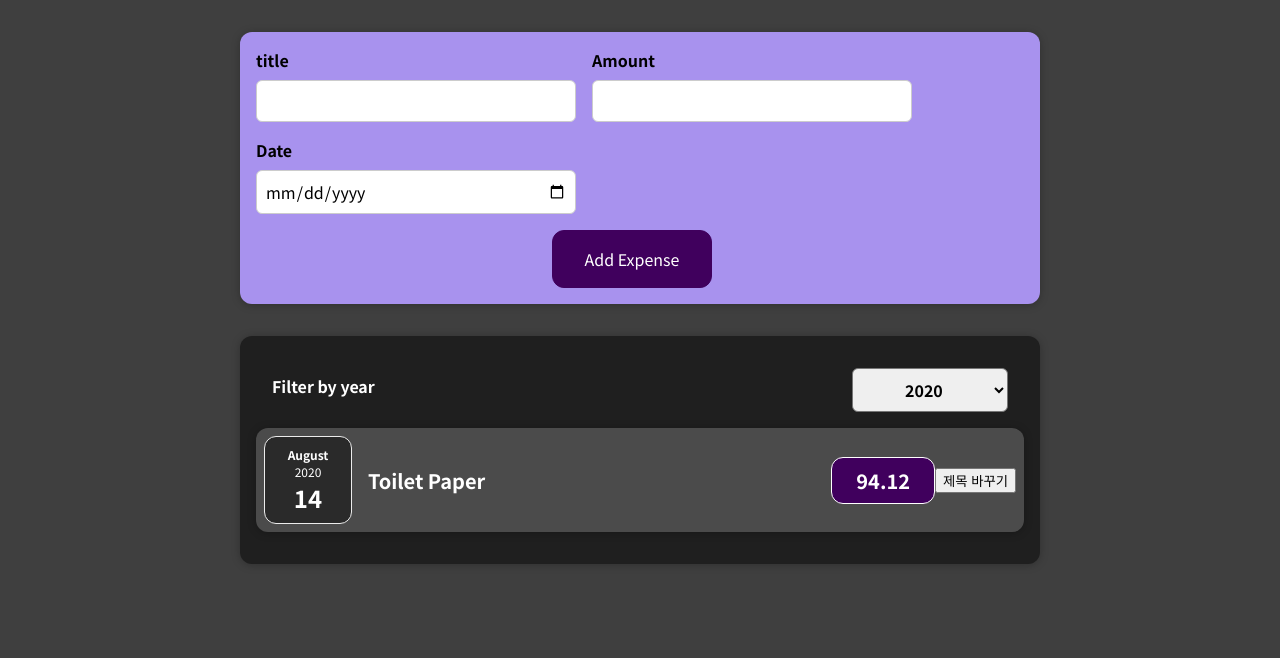
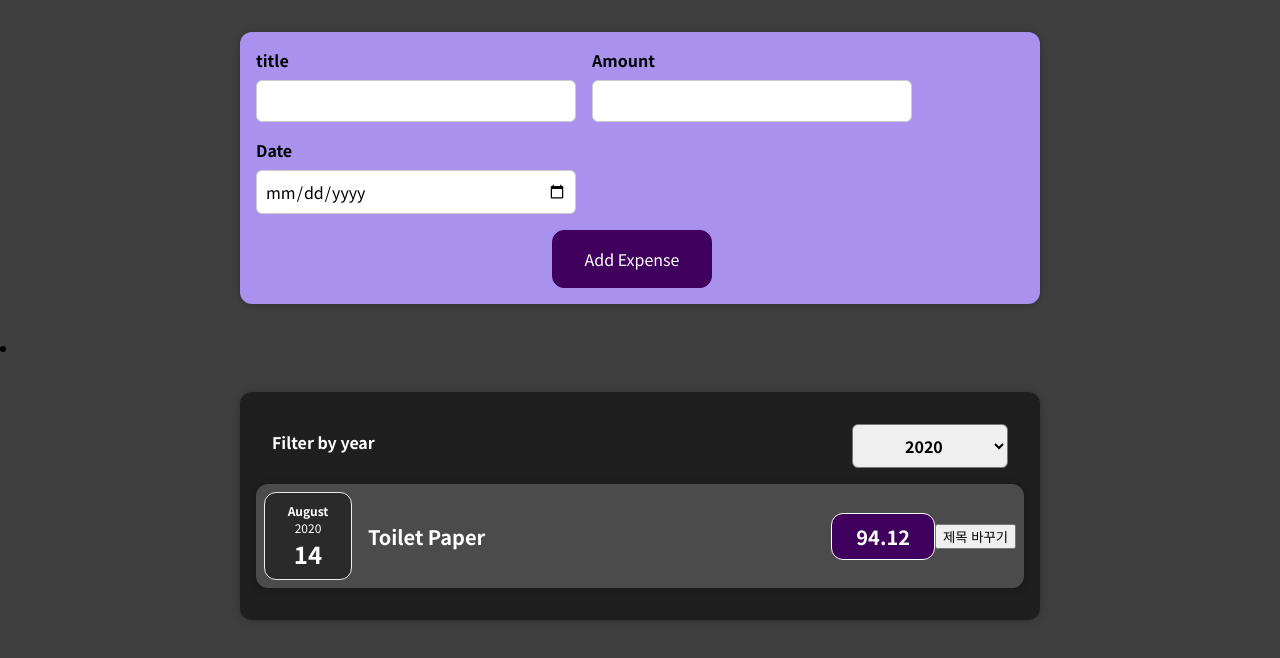
Before and after one commit to wonyoung2257/react_study, a React (Create React App) app: page / in a window 1280 px wide. Shown: the top 658 px of the page. Built offline with nearby package versions, Linux system fonts and the light colour scheme.

Commit message:
5강- 조건부 내용 출력 다른 컴포넌트로 분리

```diff
--- a/src/components/Expenses/Expenses.js
+++ b/src/components/Expenses/Expenses.js
@@ -1,8 +1,8 @@
 import { useState } from "react";
-import ExpenseItem from "./Expenseltem";
 import "./Expenses.css";
 import Card from "../UI/Card";
 import ExpensesFilter from "./ExpensesFilter";
+import ExpensesList from "./ExpensesList";
 
 function Expenses(props) {
   const [filterYear, setfilterYear] = useState("2020");
@@ -16,21 +16,13 @@
     return expense.date.getFullYear().toString() === filterYear;
   });
 
-  let expensesContent = <p>지출 내역이 없음</p>;
-
-  if (filteredExpense.length > 0) {
-    expensesContent = filteredExpense.map((expense) => (
-      <ExpenseItem key={expense.id} title={expense.title} amount={expense.amount} date={expense.date} />
-    ));
-  }
-
   return (
-    <div>
+    <li>
       <Card className="expenses">
         <ExpensesFilter selected={filterYear} onSeletYear={filterChangeHandler} />
-        {expensesContent}
+        <ExpensesList items={filteredExpense} />
       </Card>
-    </div>
+    </li>
   );
 }
 export default Expenses;
--- /dev/null
+++ b/src/components/Expenses/ExpensesList.css
@@ -0,0 +1,9 @@
+.expenses-list {
+  list-style: none;
+  padding: 0;
+}
+
+.expenses-list__fallback {
+  color: white;
+  text-align: center;
+}
--- /dev/null
+++ b/src/components/Expenses/ExpensesList.js
@@ -0,0 +1,18 @@
+import ExpenseItem from "./Expenseltem";
+import "./ExpensesList.css";
+
+const ExpensesList = (props) => {
+  if (props.items.length === 0) {
+    return <p className="expenses-list__fallback">지출 내역 없음</p>;
+  }
+
+  return (
+    <ul className="expenses-list">
+      {props.items.map((expense) => (
+        <ExpenseItem key={expense.id} title={expense.title} amount={expense.amount} date={expense.date} />
+      ))}
+    </ul>
+  );
+};
+
+export default ExpensesList;
```
Also changed, not shown: 1 other file (tests, documents, lock files or other folders).
